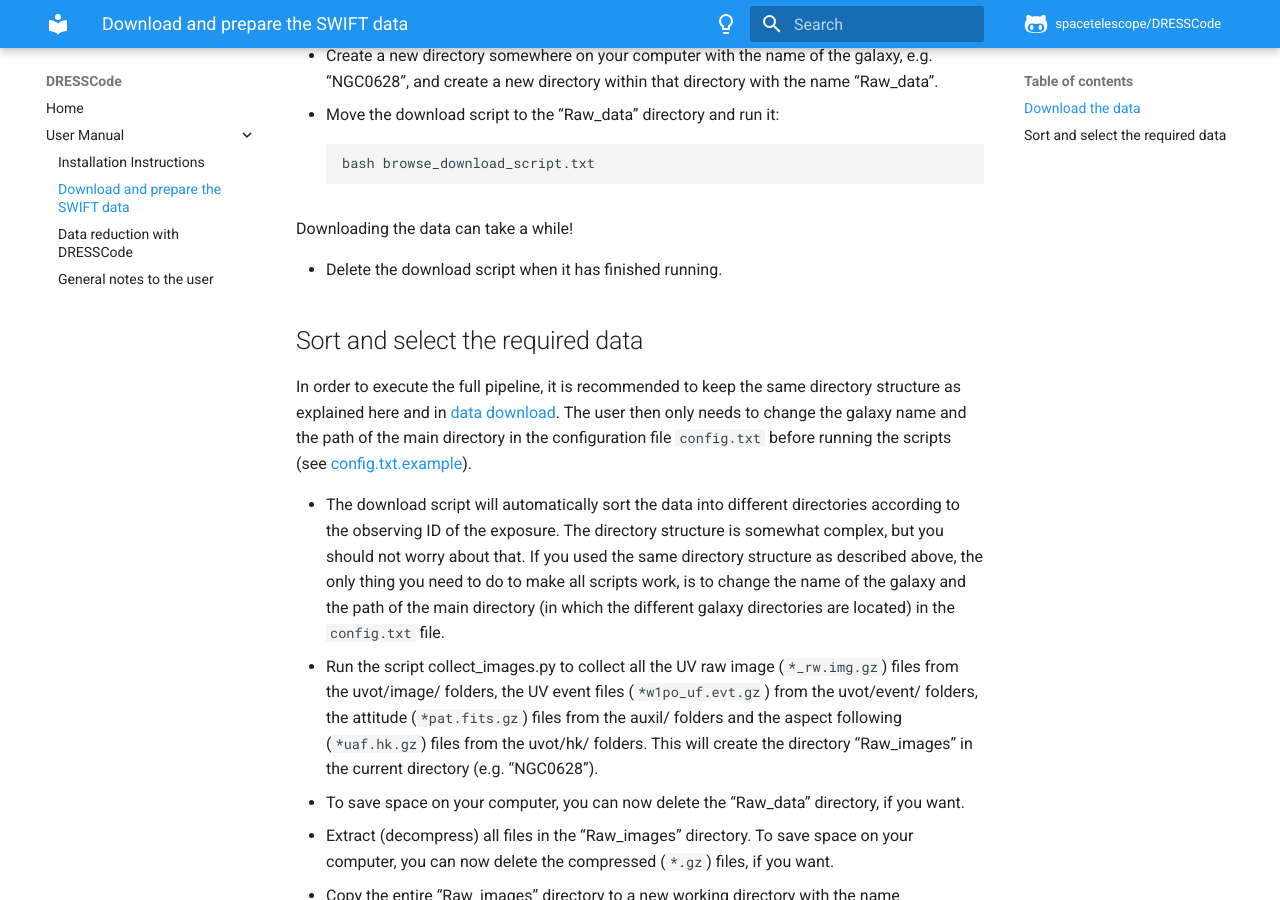
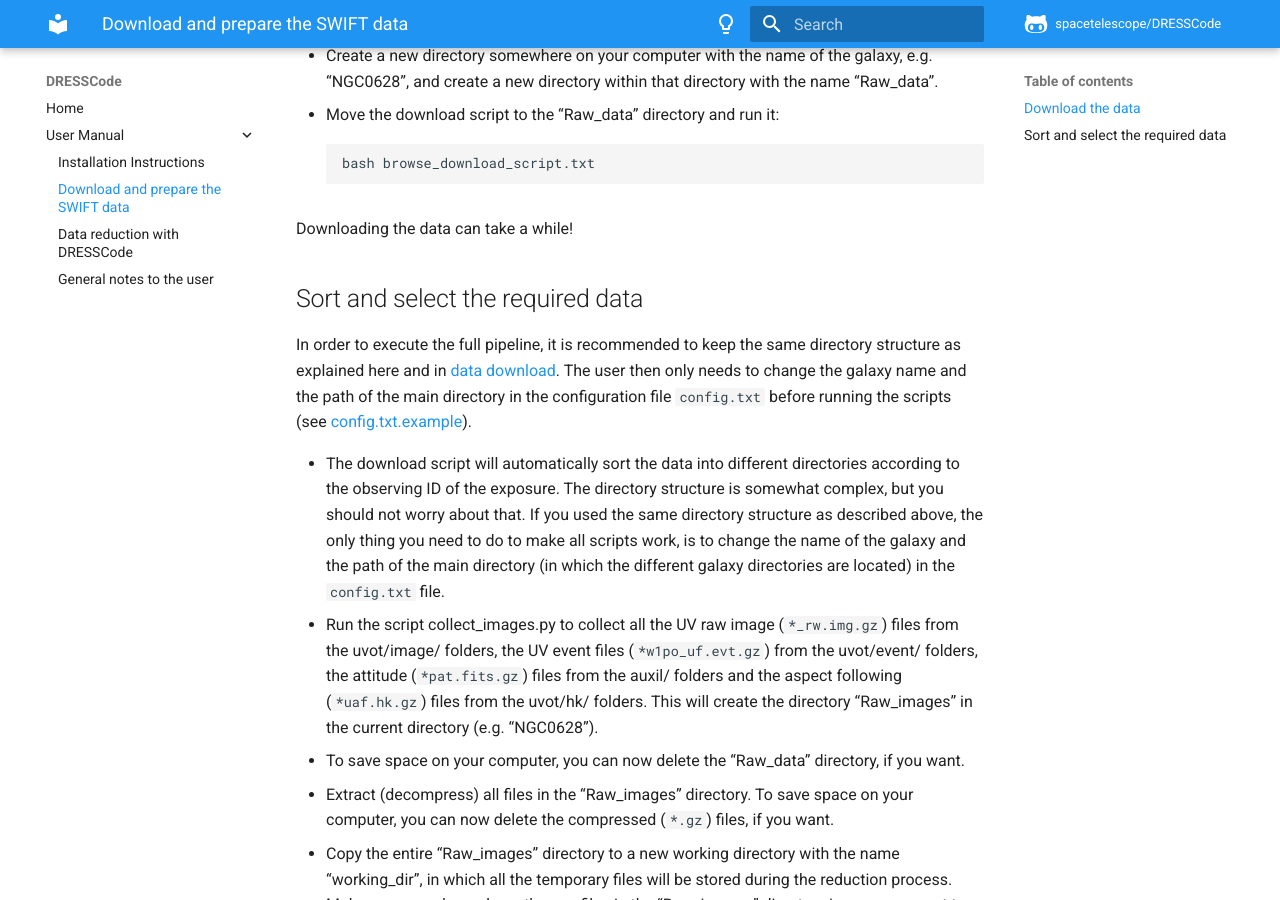
Before and after one commit to spacetelescope/DRESSCode, an MkDocs documentation site: the page built from docs/user_manual/download_data.md, in a window 1280 px wide and 900 px high, scrolled down 684 px. Built offline with MkDocs 1.6.1 and Material for MkDocs 9.7.7, drawn with Linux system fonts in a browser that asks for light colours; comment, search, counter and statistics services are not loaded.

Commit message:
remove item to delete download script

```diff
--- a/docs/user_manual/download_data.md
+++ b/docs/user_manual/download_data.md
@@ -26,8 +26,6 @@
 
 Downloading the data can take a while!
 
-- Delete the download script when it has finished running.
-
 ## Sort and select the required data
 
 In order to execute the full pipeline, it is recommended to keep the same directory structure as explained here and in [data download](download_data.md). The user then only needs to change the galaxy name and the path of the main directory in the configuration file `config.txt` before running the scripts (see <a href="https://github.com/spacetelescope/DRESSCode/blob/main/config.txt.example" target="_blank">config.txt.example</a>).
```
